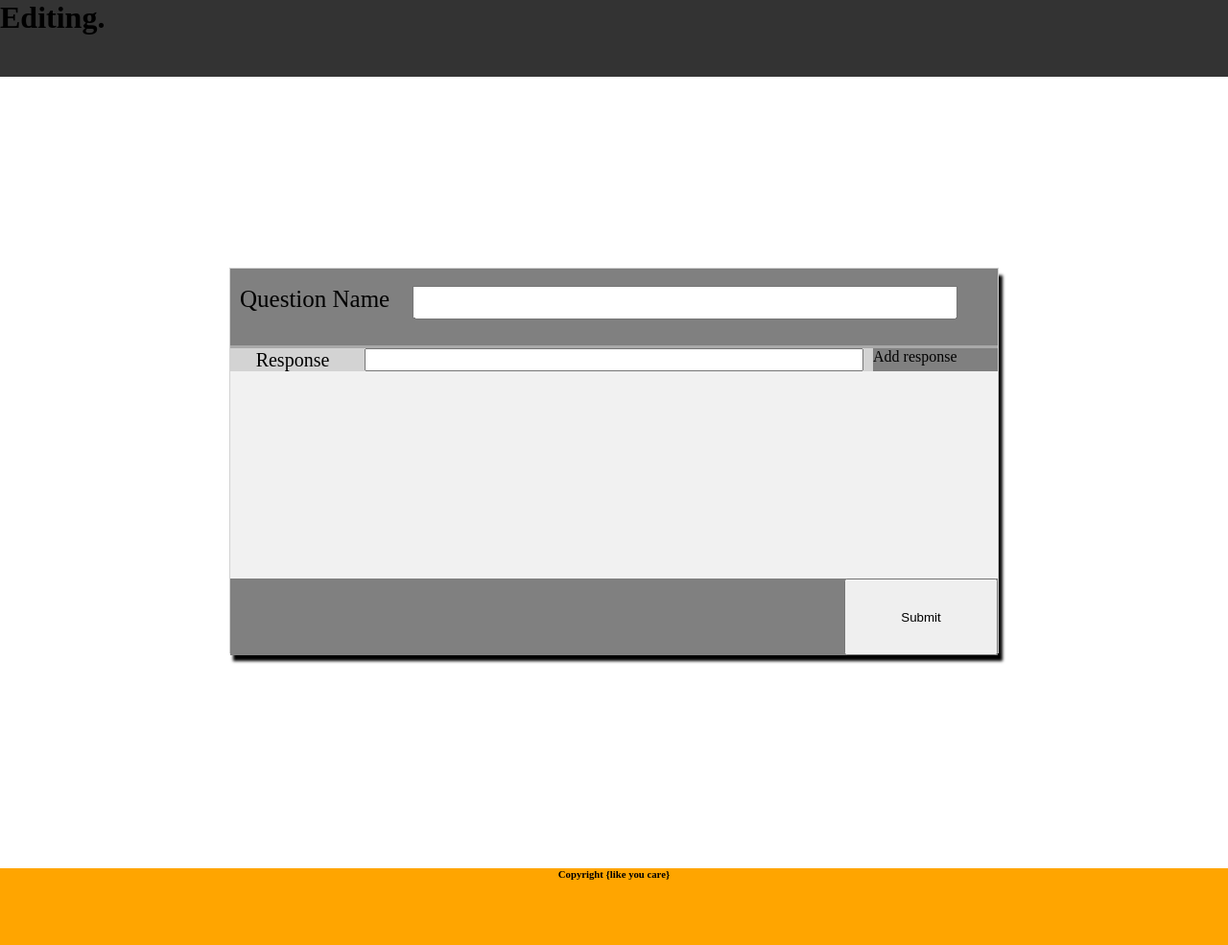
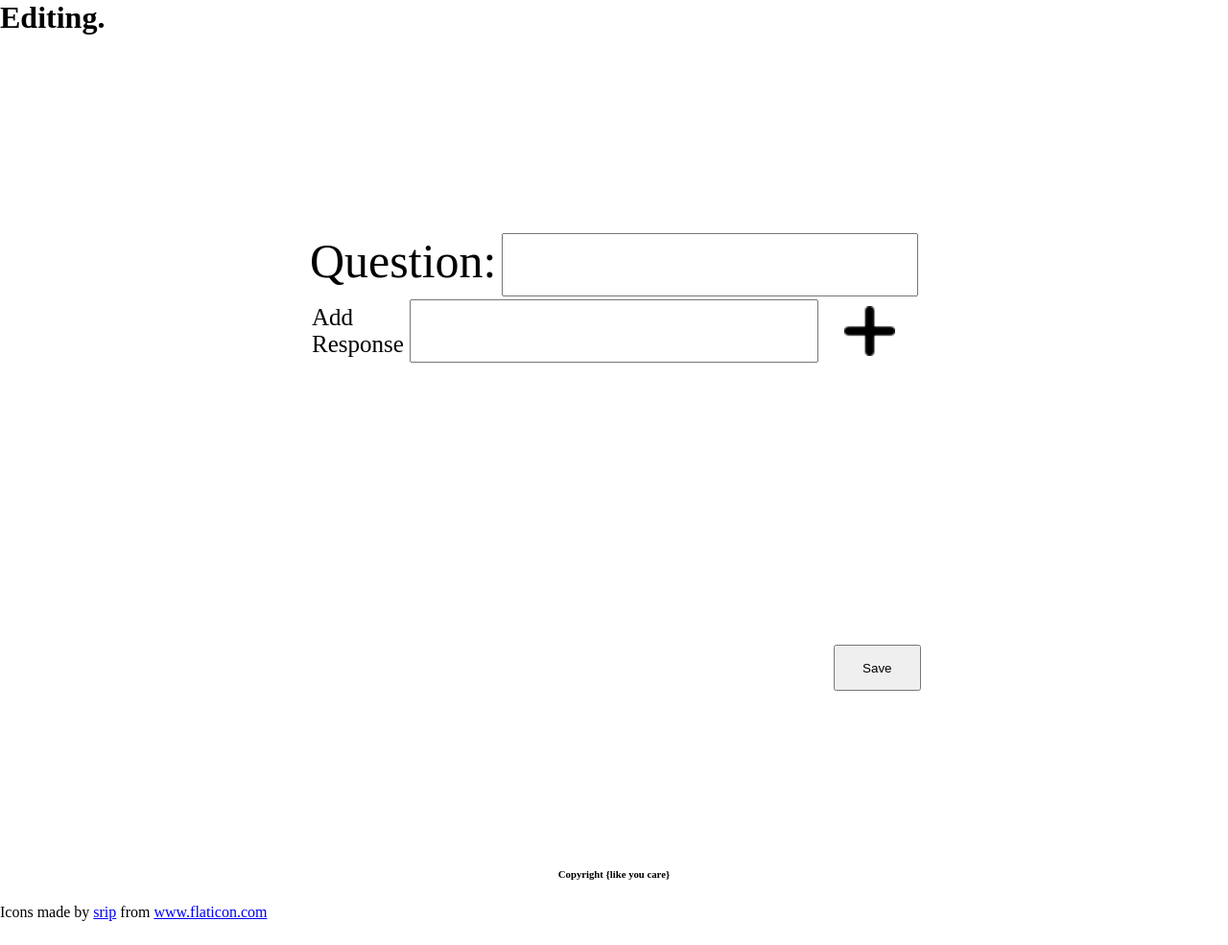
Before and after one commit to durban24k/PollApp, a Node server app: page /edit in a window 1280 px wide. Shown: the whole page at 96% size. Run offline with Node 20, Linux system fonts and the light colour scheme.

Commit message:
Redid the css of the site.

```diff
--- /dev/null
+++ b/public/css/main.css
@@ -0,0 +1,89 @@
+.response {
+    display: grid;
+
+    grid-template-columns: 6fr 1fr;
+}
+
+.response h3 {
+    font-size: 20px;
+
+    grid-column: 1/2;
+}
+
+.response .response-control {
+    grid-column: 2/3;
+}
+
+.response .response-control:hover {
+    cursor: pointer;
+}
+
+body {
+    padding: 0;
+    margin: 0;
+    height: 100vh;
+}
+
+header {
+    min-height: 10%;
+}
+
+header h1 {
+    margin: 0;
+    padding: 0;
+}
+
+main {
+    width: 100%;
+    height: 100%;
+
+    position: relative;
+}
+
+.container form{
+    width: 640px;
+    height: 480px;
+
+    position: absolute;
+    top: 50%;
+    left: 50%;
+
+    transform: translateX(-50%) translateY(-50%);
+}
+
+#question-div {
+    width: 100%;
+    height: 15%;
+
+    display: grid;
+    grid-template-columns: 1fr 6fr;
+}
+
+#question-div label{
+    margin: 3px;
+    grid-column: 1/2;
+
+    font-size: 50px;
+}
+
+#response-div {
+    width: 100%;
+    height: 75%;
+
+    display: grid;
+    grid-template-rows: 1fr 6fr;
+}
+
+#response-list {
+    grid-row: 2/3;
+    overflow-y: scroll;
+}
+
+footer {
+    min-height: 10%;
+    width: 100%;
+}
+
+footer h6{
+    text-align: center;
+}
--- a/public/css/style.css
+++ b/public/css/style.css
@@ -1,155 +1,42 @@
-body {
-    padding: 0;
-    margin: 0;
-    height: 100vh;
+#question-div input {
+    margin: 3px;
+    grid-column: 2/3;
+
+    font-size: 30px;
 }
 
-header {
-    min-height: 10%;
-    background-color: #333;
+#response-controls-div {
+    grid-row: 1/2;
+    display: grid;
+
+    grid-template-columns: 1fr 4fr 1fr;
 }
 
-header h1 {
-    margin: 0;
-    padding: 0;
+#response-controls-div label {
+    grid-column: 1/2;
+
+    margin: 5px;
+    font-size: 25px;
 }
 
-main {
-    width: 100%;
-    height: 100%;
+#response-controls-button {
+    height: 80%;
+    margin: auto;
+    text-align: center;
 
-    position: relative;
+    cursor: pointer;
 }
 
-.container {
-    position: absolute;
-
-    width: 800px;
-    height: 400px;
-    background-color: #f1f1f1;
-
-    top: 50%;
-    left: 50%;
-    transform: translateX(-50%) translateY(-50%);
-
-    box-shadow: 4px 8px 3px black;
-    border: 1px lightgray solid;
-}
-
-.container form {
-    width: 100%;
-    height: 100%;
-    position: relative;
-}
-
-#question-div {
-    width: 100%;
-    height: 20%;
-
-    background-color: gray;
-    border-bottom: 3px solid darkgray;
-}
-
-#question-div #question-label{
-    display: inline-block;
-    margin-left: 10px;
-
-    font-size: 25px;
-    transform: translateY(50%);
-}
-
-#question-div #question-textbox {
-    margin-left: 20px;
-    width: 70%;
-
-    font-size: 25px;
-    transform: translateY(50%);
-}
-
-#response-div {
-    width: 100%;
-    height: 60%;
-}
-
-#response-div #response-controls-div {
+#edit-controls-div {
     width: 100%;
     height: 10%;
 
     display: grid;
-    grid-template-columns: 1fr 4fr 1fr;
-    column-gap: 10px;
-
-    background-color: lightgray;
-}
-
-#response-div #response-controls-div #response-controls-label {
-    grid-row: 1;
-    grid-column: 1/2;
-
-    font-size: 20px;
-    margin: auto;
-}
-
-#response-div #response-controls-div #response-controls-textbox {
-    grid-row: 1;
-    grid-column: 2/3;
-}
-
-#response-div #response-controls-div #response-controls-button {
-    grid-row: 1;
-    grid-column: 3/4;
-
-    background-color: gray;
-    border: none;
-}
-
-#response-list {
-    width: 100%;
-    height: 90%;
-    overflow: auto;
-}
-
-.edit {
-    width: 100%;
-    display: grid;
-
-    grid-template-columns: 5fr 1fr;
-}
-
-.edit h3 {
-    grid-column: 1/2;
-    margin-left: 10px;
-
-    font-size: 18px;
-}
-
-.edit #response-control {
-    grid-column: 2/3;
-
-    background-color: gray;
-    border: none;
-}
-
-#edit-controls-div {
-    width: 100%;
-    height: 20%;
-
-    background-color: gray;
+    grid-template-columns: 6fr 1fr;
 }
 
 #edit-controls-div button {
     float: right;
-    height: 100%;
-    width: 20%;
+
+    grid-column: 2/3;
 }
-
-footer {
-    min-height: 10%;
-    width: 100%;
-
-    background-color: orange;
-}
-
-footer h6{
-    text-align: center;
-}
--- a/public/scripts/edit.js
+++ b/public/scripts/edit.js
@@ -1,5 +1,6 @@
 let question = "";
 let responseList = []
+let uuid = "";
 
 function createResponse() {
     let responseTextBox = document.getElementById("response-controls-textbox").value;
@@ -16,9 +17,8 @@ function displayResponses() {
         div.classList = "response edit";
         let text = document.createElement('h3');
         text.innerText = responseList[n];
-        text.classList = "edit";
         let deleteButton = document.createElement('div');
-        deleteButton.id = 'response-control';
+        deleteButton.classList = 'response-control';
         deleteButton.setAttribute('onclick', 'deleteResponse(' + n + ')');
         deleteButton.innerText = "Delete";
         div.append(text);
@@ -60,8 +60,12 @@ document.querySelector('form').addEventListener('submit', (e) => {
 
 async function sendToServer() {
     const server = "http://localhost:1000";
-    let response = await fetch(server + "/uuid", {method: "GET"});
-    let uuid = await response.text();
+    let response;
+
+    if(!uuid) {
+        response = await fetch(server + "/uuid", {method: "GET"});
+        uuid = await response.text();
+    }
 
     let poll = {
         id: uuid,
--- a/views/edit.hbs
+++ b/views/edit.hbs
@@ -5,34 +5,41 @@
     <meta name="viewport" content="width=device-width, initial-scale=1.0">
     <meta http-equiv="X-UA-Compatible" content="ie=edge">
     <title>Edit Poll</title>
+    <link rel="stylesheet" href="css/main.css">
     <link rel="stylesheet" href="css/style.css">
 </head>
-<body>
+<body class="background-color">
     <header><h1>Editing.</h1></header>
     <main>
         <div class="container">
+
             <form>
+
                 <div id="question-div">
-                    <label id="question-label">Question Name</label>
-                    <input type="text" name="questionTextBox" id="question-textbox">
+                    <label>Question:</label>
+                    <input type="text" name="questionTextBox">
                 </div>
+
                 <div id="response-div">
                     <div id="response-controls-div">
-                        <label id="response-controls-label">Response</label>
+                        <label id="response-controls-label">Add Response</label>
                         <input type="text" id="response-controls-textbox">
-                        <div id="response-controls-button" onclick="createResponse()">Add response</div>
+                        <img src="images/add.png" alt="Add Response to list." id="response-controls-button" onclick="createResponse()">
                     </div>
                     <div id="response-list">
                     </div>
                 </div>
+
                 <div id="edit-controls-div">
-                    <button>Submit</button>
+                    <button>Save</button>
                 </div>
+
             </form>
         </div>
     </main>
     <footer>
         <h6>Copyright {like you care}</h6>
+        <div>Icons made by <a href="https://www.flaticon.com/authors/srip" title="srip">srip</a> from <a href="https://www.flaticon.com/" title="Flaticon">www.flaticon.com</a></div>
     </footer>
     <script src="./scripts/edit.js"></script>
 </body>
```
Also changed, not shown: public/images/add.png (added).
